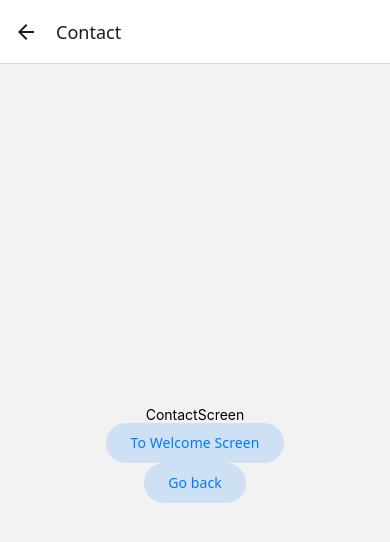
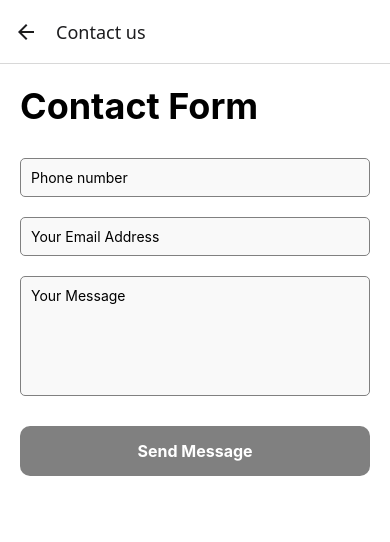
Before and after one commit to Atoms919/laurea-lab-4, a React Native app: screen / in a window 390 px wide. Both pictures are taken after a click on the button "To Contact Screen". Shown: the top 542 px of the page. Built offline with nearby package versions, Linux system fonts and the light colour scheme.

Commit message:
contact page

```diff
--- a/App.tsx
+++ b/App.tsx
@@ -14,7 +14,7 @@ const RootStack = createNativeStackNavigator<StackParamList>({
     WelcomeScreen: { screen: WelcomeScreen, options: { title: "Welcome" } },
     LogInScreen: { screen: LogInScreen, options: { title: "Login Page" } },
     ProfileScreen: { screen: ProfileScreen, options: { title: "Profile" } },
-    ContactScreen: { screen: ContactScreen, options: { title: "Contact" } },
+    ContactScreen: { screen: ContactScreen, options: { title: "Contact us" } },
   },
 });
 
--- a/app/components/ContactForm.tsx
+++ b/app/components/ContactForm.tsx
@@ -0,0 +1,89 @@
+import { View, Text, StyleSheet, TextInput, Pressable } from "react-native";
+import { useState } from "react";
+
+const ContactForm = () => {
+  const [message, setMessage] = useState("");
+  const [phone, setPhone] = useState("");
+  const [contactAddress, setContactAddress] = useState("");
+
+  const sendMessage = () => {
+    alert("Your message was sent! We'll contact you soon.");
+    console.log(message, phone, contactAddress);
+  };
+
+  return (
+    <View style={styles.container}>
+      <Text style={styles.title}>Contact Form</Text>
+      <TextInput
+        style={styles.input}
+        placeholder="Phone number"
+        value={phone}
+        onChangeText={setPhone}
+      />
+      <TextInput
+        style={styles.input}
+        placeholder="Your Email Address"
+        value={contactAddress}
+        onChangeText={setContactAddress}
+        keyboardType="email-address"
+      />
+      <TextInput
+        style={[styles.input, styles.messageInput]}
+        placeholder="Your Message"
+        value={message}
+        onChangeText={setMessage}
+        multiline
+      />
+      <Pressable
+        onPress={sendMessage}
+        style={({ pressed }) => [
+          styles.button,
+          pressed && { opacity: 0.8 },
+          (phone === "" || message === "" || contactAddress === "") && {
+            backgroundColor: "grey",
+          },
+        ]}
+        disabled={phone === "" || message === "" || contactAddress === ""}
+      >
+        <Text style={styles.buttonText}>Send Message</Text>
+      </Pressable>
+    </View>
+  );
+};
+
+export default ContactForm;
+
+const styles = StyleSheet.create({
+  container: {
+    padding: 20,
+    backgroundColor: "white",
+    flex: 1,
+  },
+  title: {
+    fontSize: 36,
+    fontWeight: "bold",
+    marginBottom: 20,
+    color: "black",
+  },
+  input: {
+    borderColor: "grey",
+    borderWidth: 1,
+    padding: 10,
+    marginVertical: 10,
+    borderRadius: 5,
+    backgroundColor: "#f9f9f9",
+  },
+  messageInput: { height: 120, textAlignVertical: "top" },
+  button: {
+    backgroundColor: "black",
+    padding: 15,
+    alignItems: "center",
+    borderRadius: 10,
+    marginTop: 20,
+  },
+  buttonText: {
+    color: "white",
+    fontSize: 16,
+    fontWeight: "bold",
+  },
+});
--- a/app/components/UserProfileButtons.tsx
+++ b/app/components/UserProfileButtons.tsx
@@ -4,10 +4,16 @@ import React from "react";
 const UserProfileButtons = () => {
   return (
     <View style={styles.profileButtons}>
-      <Pressable style={styles.button}>
+      <Pressable
+        style={styles.button}
+        onPress={() => alert("Editing profile...")}
+      >
         <Text style={styles.buttonText}>Edit profile</Text>
       </Pressable>
-      <Pressable style={styles.button}>
+      <Pressable
+        style={styles.button}
+        onPress={() => alert("Sharing profile...")}
+      >
         <Text style={styles.buttonText}>Share profile</Text>
       </Pressable>
     </View>
--- a/app/screens/ContactScreen.tsx
+++ b/app/screens/ContactScreen.tsx
@@ -2,18 +2,14 @@ import { View, Text } from "react-native";
 import React from "react";
 import { useNavigation } from "@react-navigation/native";
 import { Button } from "@react-navigation/elements";
-import type { ContactScreenProps } from "../types";
+import ContactForm from "../components/ContactForm";
 
 const ContactScreen = () => {
   const navigation = useNavigation();
 
   return (
-    <View style={{ flex: 1, alignItems: "center", justifyContent: "center" }}>
-      <Text>ContactScreen</Text>
-      <Button onPress={() => navigation.navigate("WelcomeScreen")}>
-        To Welcome Screen
-      </Button>
-      <Button onPress={() => navigation.goBack()}>Go back</Button>
+    <View style={{ flex: 1 }}>
+      <ContactForm />
     </View>
   );
 };
```
